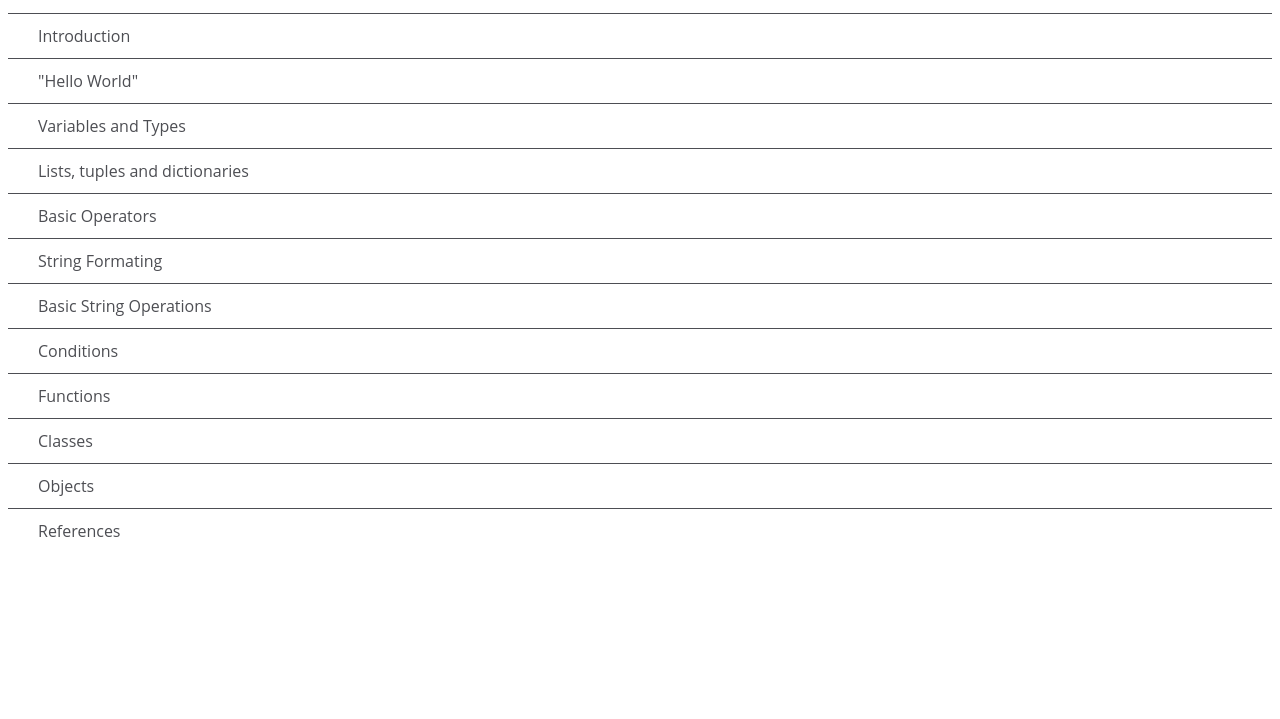
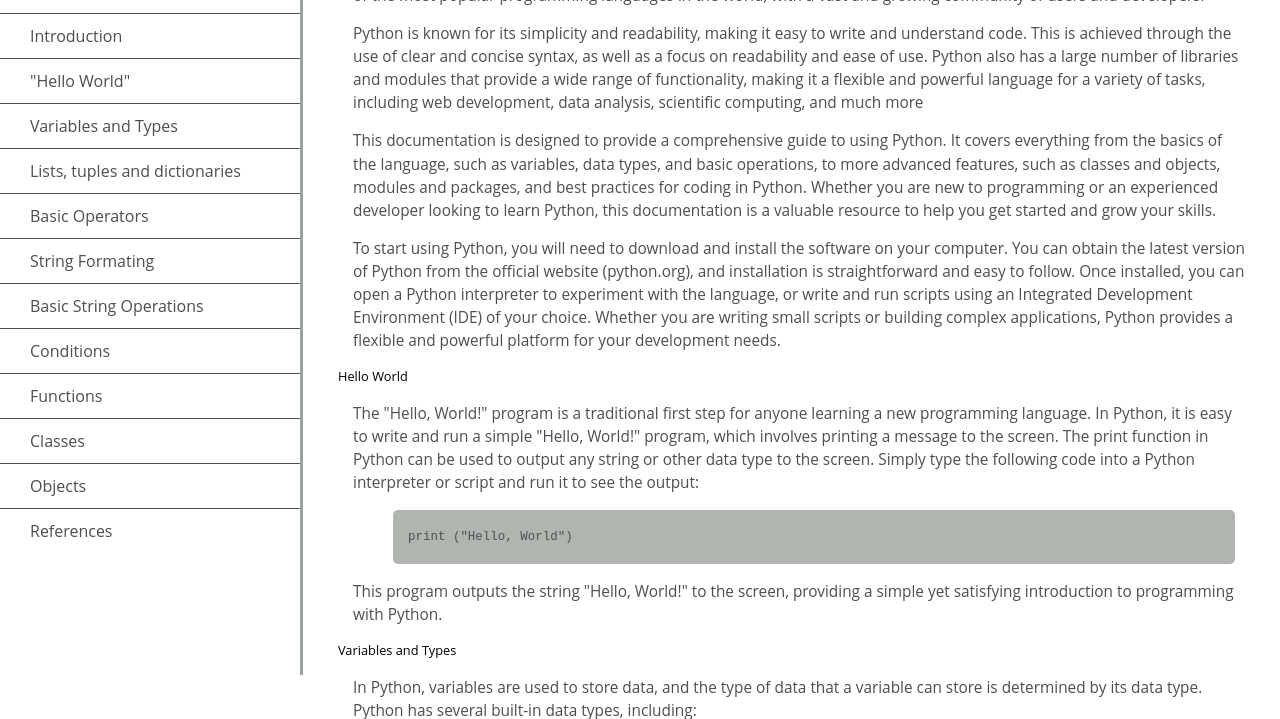
Before and after one commit to MariaRiosNavarro/pythondocumentation-freecodeacademy, a plain HTML site: page index.html in a window 1280 px wide. Shown: the part 125-844 px from the top of the page. After the commit the page ends 800 px from the top, so only its background shows below. Drawn offline with Linux system fonts and the light colour scheme.

Commit message:
navbar issue

```diff
--- a/styles.css
+++ b/styles.css
@@ -60,7 +60,7 @@ img {
 
 }
 
-#nav-bar {
+#navbar {
   position: fixed;
   min-width: 290px;
   top: 0px;
```
